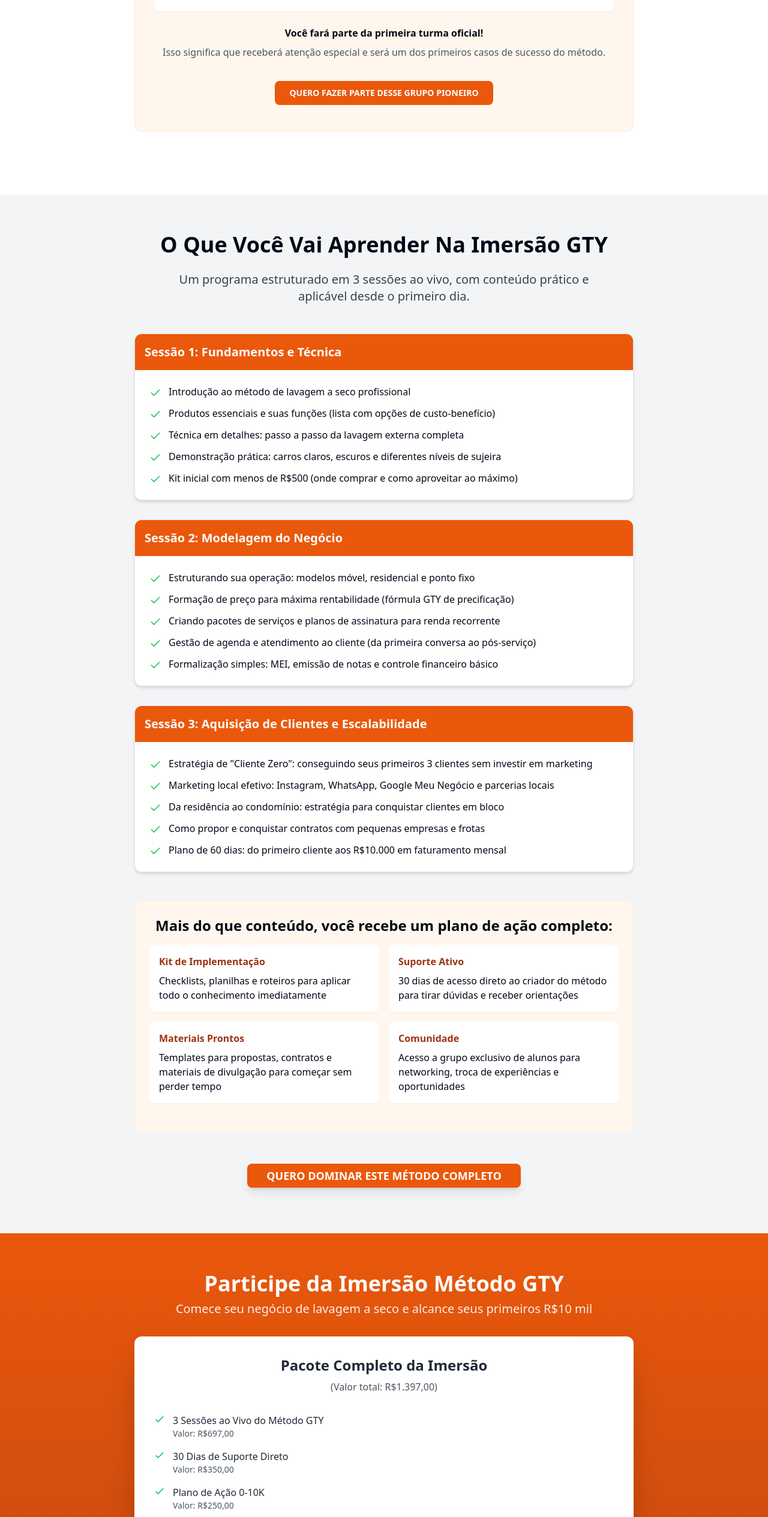
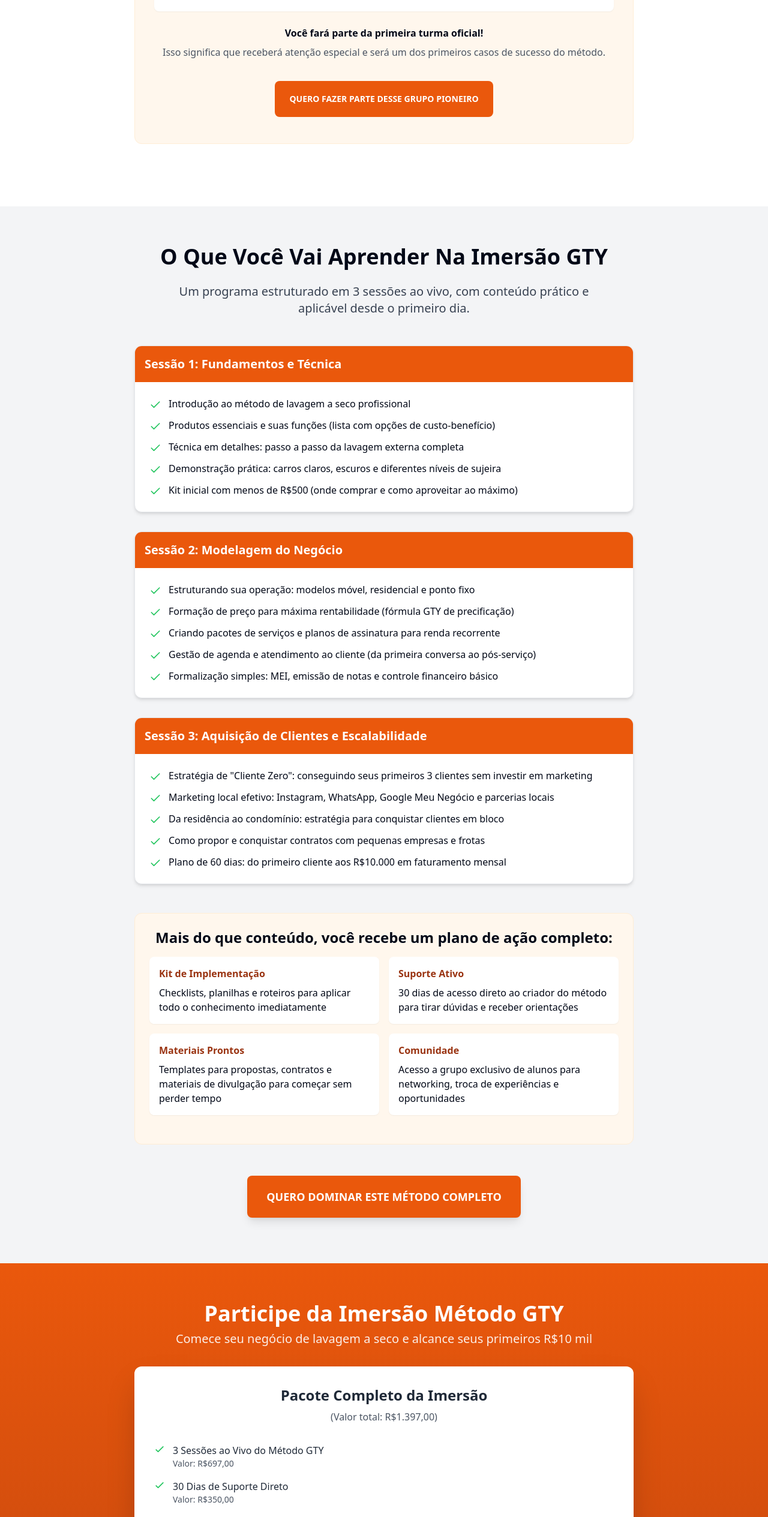
Before and after one commit to Gustavo1847/Metodo-GTY, a React (Vite) app: page / in a window 1280 px wide. Shown: the part 4140-6669 px from the top of the page at 60% size. Built offline with nearby package versions, Linux system fonts and the light colour scheme.

Commit message:
Visual edit in Lovable
Edited UI in Lovable

```diff
--- a/src/components/ContentSection.tsx
+++ b/src/components/ContentSection.tsx
@@ -170,7 +170,7 @@ const ContentSection = () => {
         </div>
 
         <div className="text-center">
-          <Button onClick={scrollToSignup} className="text-white font-bold text-lg px-8 py-5 rounded-lg shadow-lg transform transition-transform hover:scale-105 bg-orange-600 hover:bg-orange-500">
+          <Button onClick={scrollToSignup} className="text-white font-bold text-lg px-8 rounded-lg shadow-lg transform transition-transform hover:scale-105 bg-orange-600 hover:bg-orange-500 py-[35px]">
             QUERO DOMINAR ESTE MÉTODO COMPLETO
           </Button>
         </div>
--- a/src/components/FinalCTA.tsx
+++ b/src/components/FinalCTA.tsx
@@ -68,9 +68,9 @@ const FinalCTA = () => {
                 <p className="text-2xl md:text-3xl font-bold">R$ 497 <span className="text-base font-normal opacity-80">ou 12x de R$ 48,42</span></p>
               </div>
 
-              <Button onClick={scrollToSignup} size="xl" className="text-white-900 font-bold text-base md:text-lg rounded-lg shadow-lg transform transition-transform hover:scale-105 mx-4 bg-orange-600 hover:bg-orange-500">
+              <Button onClick={scrollToSignup} size="xl" className="text-white-900 font-bold text-base md:text-lg rounded-lg shadow-lg transform transition-transform hover:scale-105 bg-orange-600 hover:bg-orange-500 mx-[10px]">
                 <span className="hidden md:inline">SIM! EU QUERO ENTRAR NA PRIMEIRA TURMA DO MÉTODO GTY E TRANSFORMAR MINHA REALIDADE</span>
-                <span className="md:hidden">QUERO ENTRAR NA PRIMEIRA TURMA DO MÉTODO GTY</span>
+                <span className="md:hidden font-bold">QUERO ENTRAR!</span>
               </Button>
 
               <div>
--- a/src/components/OfferSection.tsx
+++ b/src/components/OfferSection.tsx
@@ -144,7 +144,7 @@ const OfferSection = () => {
                 <span className="text-gray-600"> ou 12x de R$ 48,42</span>
               </div>
 
-              <Button className="text-white font-bold text-lg px-6 rounded-lg w-full shadow-lg transform transition-transform hover:scale-105 mb-4 py-[25px] bg-orange-600 hover:bg-orange-500">SIM! QUERO FAZER PARTE!</Button>
+              <Button className="text-white font-bold text-lg px-6 rounded-lg w-full shadow-lg transform transition-transform hover:scale-105 mb-4 bg-orange-600 hover:bg-orange-500 py-[35px]">SIM! QUERO FAZER PARTE!</Button>
 
               <div className="flex justify-center space-x-4 text-sm text-gray-600">
                 <div className="flex items-center">
--- a/src/components/ProofSection.tsx
+++ b/src/components/ProofSection.tsx
@@ -87,7 +87,7 @@ const ProofSection = () => {
           </p>
 
           <div className="text-center">
-            <Button onClick={scrollToSignup} className="text-white font-bold px-6 py-3 rounded-lg bg-orange-600 hover:bg-orange-500">
+            <Button onClick={scrollToSignup} className="text-white font-bold px-6 rounded-lg bg-orange-600 hover:bg-orange-500 py-[30px]">
               QUERO FAZER PARTE DESSE GRUPO PIONEIRO
             </Button>
           </div>
```
